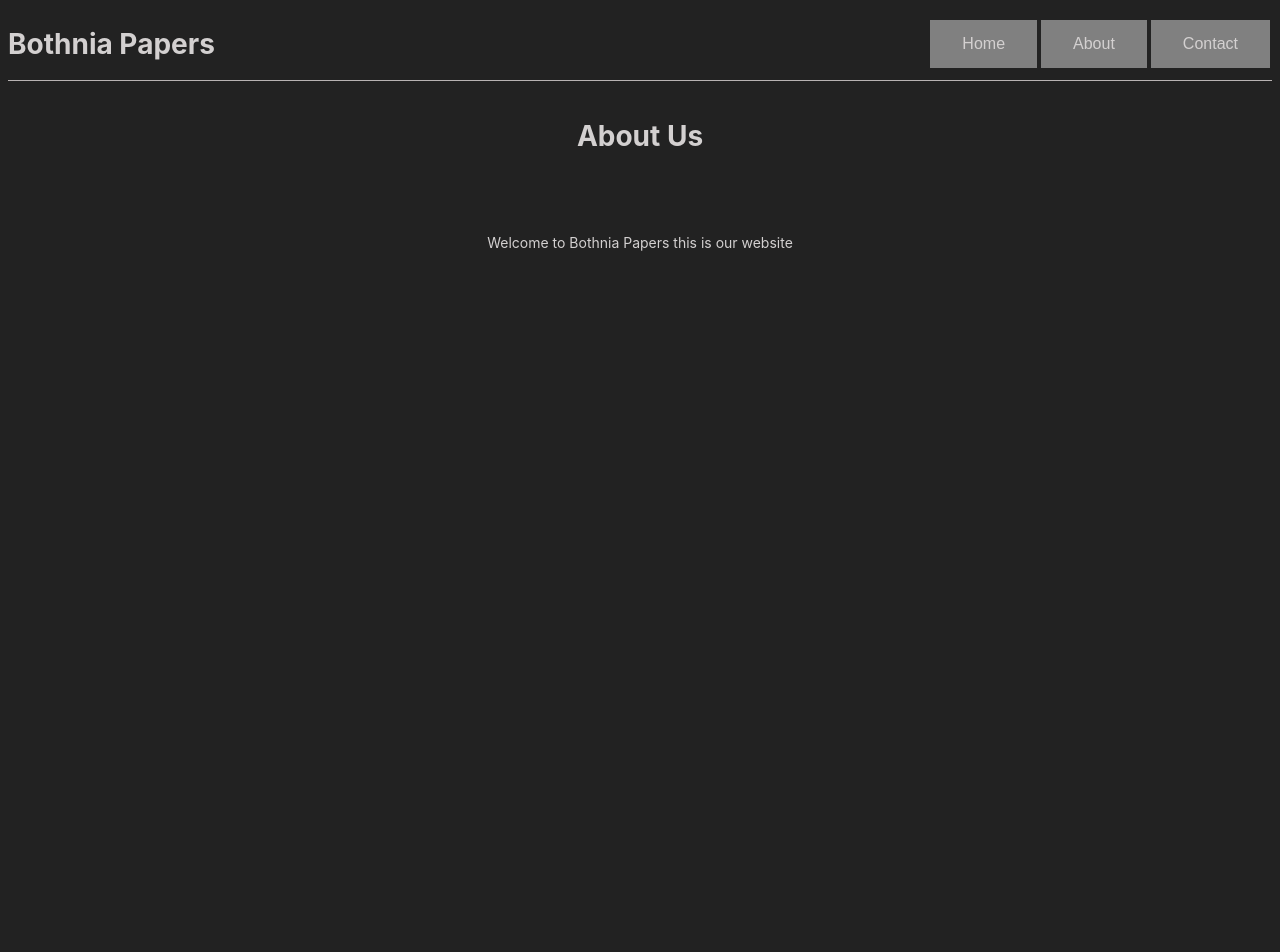
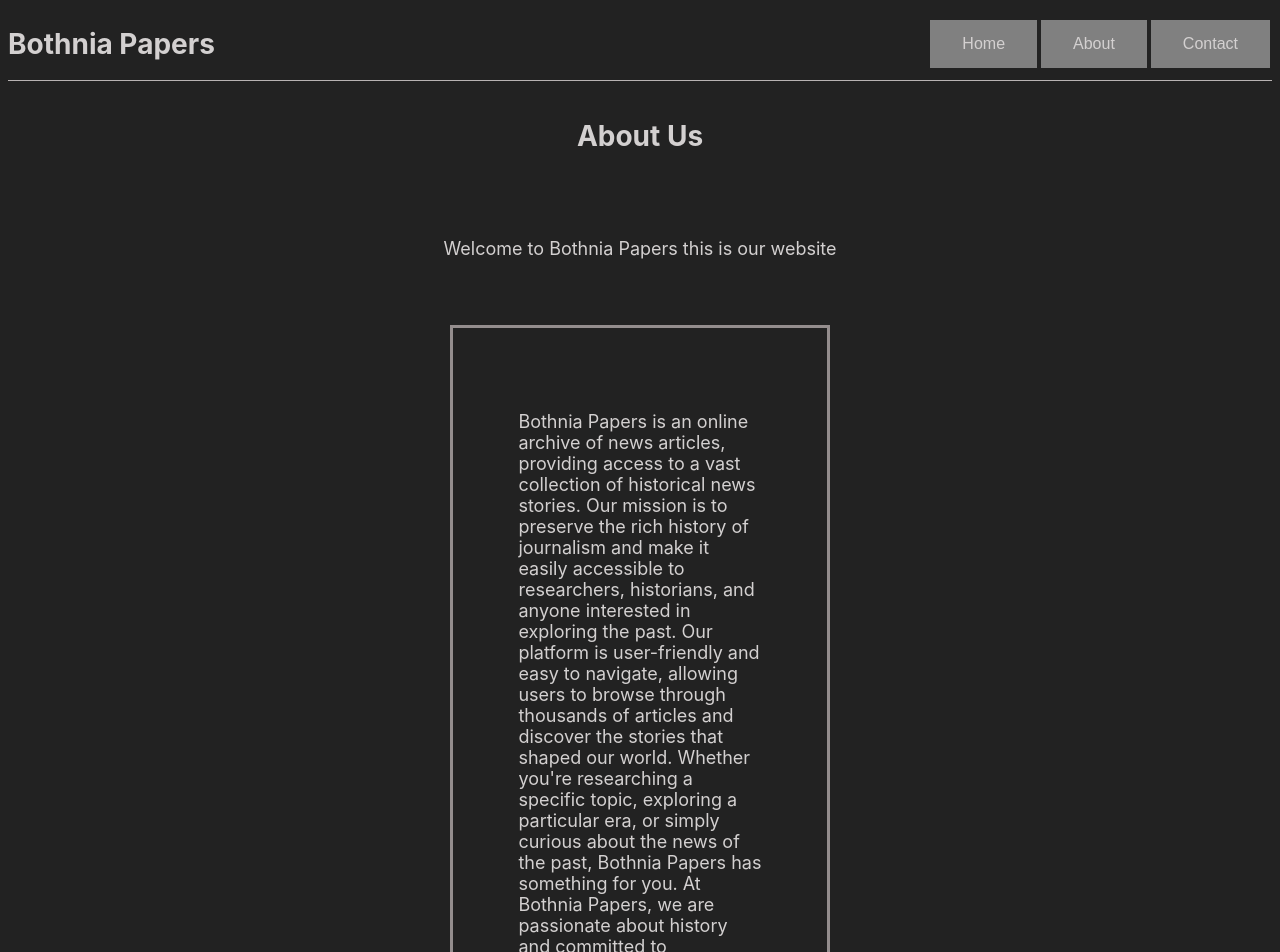
Before and after one commit to dcaptain1/D0027E_Project_Alpha, an Angular app: page /About in a window 1280 px wide. Shown: the top 952 px of the page. Before the commit the page ends 800 px from the top, so only its background shows below. Built offline with nearby package versions, Linux system fonts and the light colour scheme.

Commit message:
Added About page text

```diff
--- a/src/app/components/about/about.component.css
+++ b/src/app/components/about/about.component.css
@@ -16,7 +16,15 @@
   justify-content: center;
   margin-top: 3rem;
   margin-bottom: 3rem;
-
+  font-size: large;
 
 
 }
+
+.textContainertwo{
+    margin: auto;
+    width: 30%;
+    border: 3px solid rgb(148, 141, 141);
+    padding: 65px;
+    font-size:large;
+  }
--- a/src/app/components/about/about.component.html
+++ b/src/app/components/about/about.component.html
@@ -1,4 +1,3 @@
-
 <div class="container">
   <div>
     <h1> About Us </h1>
@@ -10,5 +9,24 @@
 
 <div class="textContainer">
   <p> Welcome to Bothnia Papers this is our website</p>
+</div>
+
+<div class="textContainertwo">
+  <p>
+    Bothnia Papers is an online archive of news articles, providing access to a vast collection of historical news
+    stories.
+    Our mission is to preserve the rich history of journalism and make it easily accessible to researchers,
+    historians,
+    and anyone interested in exploring the past.
+
+    Our platform is user-friendly and easy to navigate, allowing users to browse through thousands of articles and
+    discover the stories that shaped our world. Whether you're researching a specific topic, exploring a particular
+    era,
+    or simply curious about the news of the past, Bothnia Papers has something for you.
+
+    At Bothnia Papers, we are passionate about history and committed to preserving it for future generations. We
+    believe that the stories of the past have the power to inspire, educate, and entertain, and we are proud to play a
+    role in keeping those stories alive.
+  </p>
 
 </div>
```
